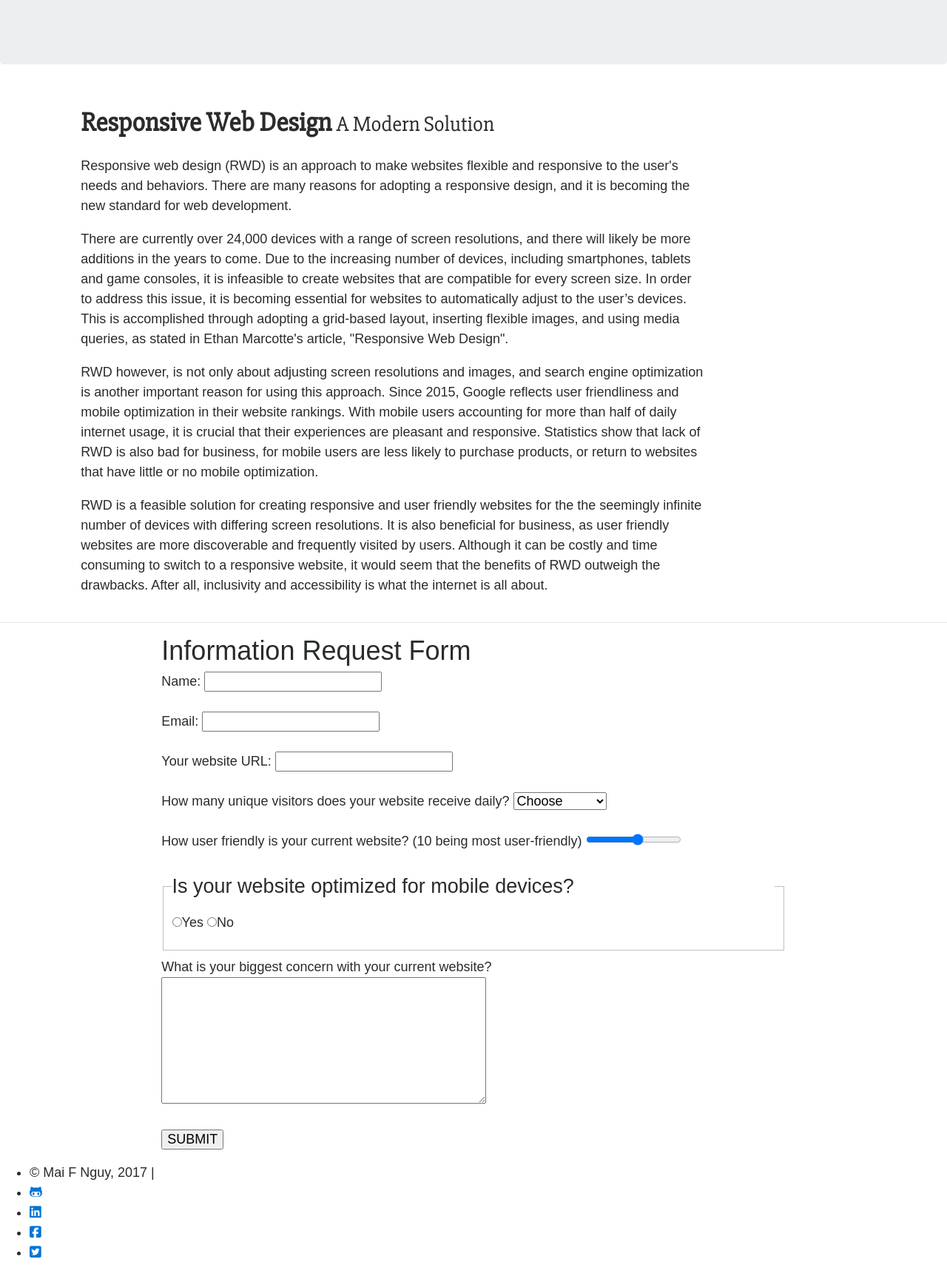
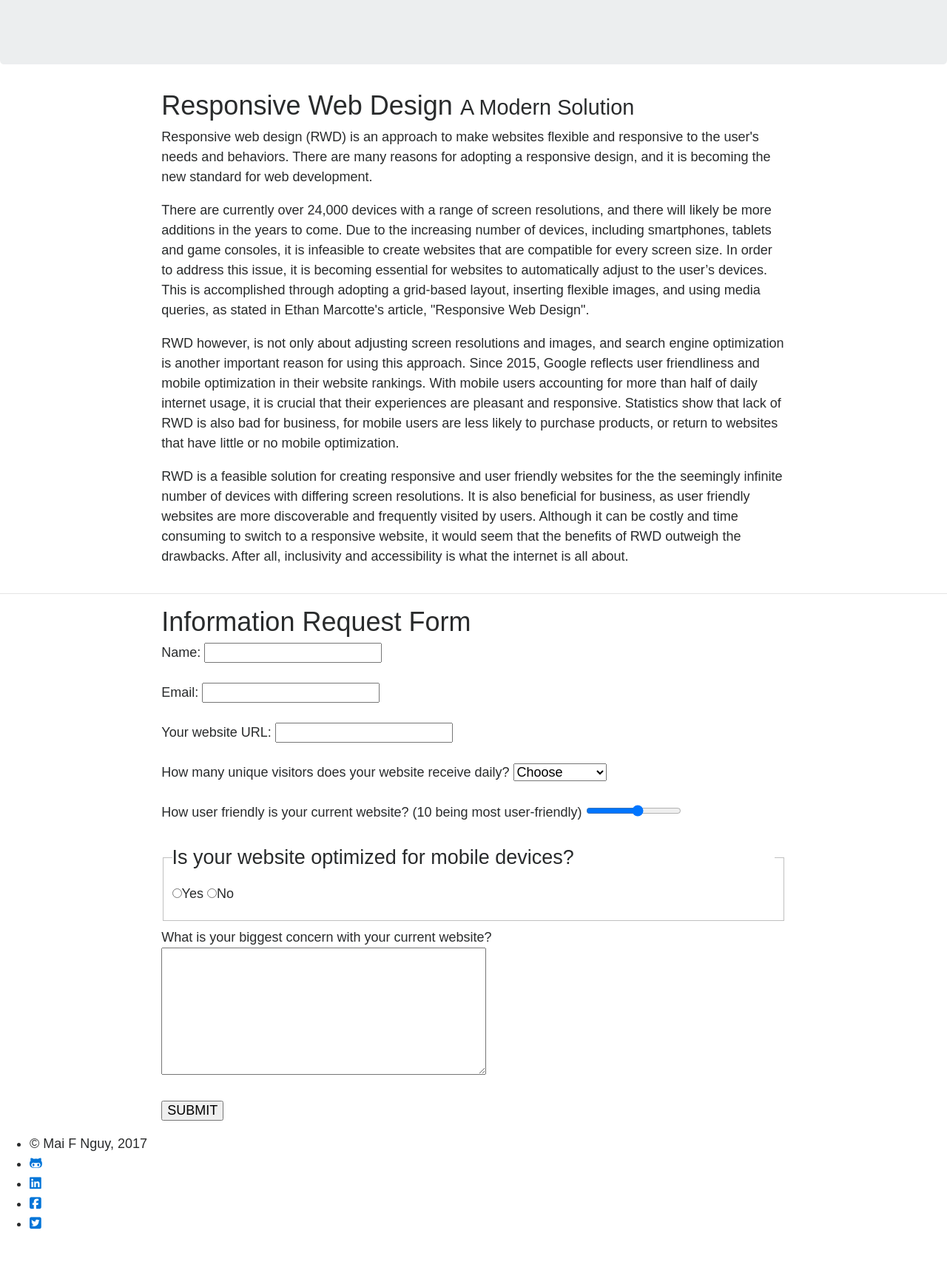
Before and after one commit to maifnguy/week2-hw, a plain HTML site: page index.html in a window 1280 px wide. Shown: the part 292-2017 px from the top of the page at 74% size. After the commit the page ends 1978 px from the top, so only its background shows below. Drawn offline with nearby package versions, Linux system fonts and the light colour scheme; a web font is replaced by a local one.

Commit message:
modifies the form

```diff
--- a/index.html
+++ b/index.html
@@ -22,29 +22,26 @@
 
   <body>
     <header>
-
       <!--  for screen readers  -->
       <a href="#content" class="offscreen">Skip to content</a>
 
       <div class="cover">
         <div class="jumbotron">
           <h1>Web Development Basics</h1>
-            <p>Please fill out the form for more details</p>
-            <p><a class="btn btn-primary btn-lg" href="#" role="button">Learn more</a></p>
+          <p>Please fill out the form for more details</p>
+          <p><a class="btn btn-primary btn-lg" href="#form" role="button">Learn more</a></p>
         </div>
-
       </div>
     </header>
-
 
     <article>
       <div id="content"></div>
 
       <div class="row">
-        <div class="col-1"></div>
+        <div class="col-2"></div>
         <div class="col-8">
           <div class="page-header">
-            <h1>Responsive Web Design <small>A Modern Solution</small></h1>
+            <h2>Responsive Web Design <small>A Modern Solution</small></h2>
           </div>
           <p>
             Responsive web design (RWD) is an approach to make websites flexible and responsive to the user's needs and behaviors. There are many reasons for adopting a responsive design, and it is becoming the new standard for web development.
@@ -59,19 +56,19 @@
             RWD is a feasible solution for  creating responsive and user friendly websites for the the seemingly infinite number of devices with differing screen resolutions. It is also beneficial for business, as user friendly websites are more discoverable and frequently visited by users. Although it can be costly and time consuming to switch to a responsive website, it would seem that the benefits of RWD outweigh the drawbacks. After all, inclusivity and accessibility is what the internet is all about.
           </p>
         </div>
-        <div class="col-1"></div>
+        <div class="col-2"></div>
       </div>
     </article>
 
     <hr>
 
     <section id="form">
-
       <div class="row">
         <div class="col-2"></div>
         <div class="col-8">
-          <h2>Information Request Form</h2>
+
           <form>
+            <h2>Information Request Form</h2>
             <div class="form-group">
               <label>Name:
                 <input type="text" name="name" required>
@@ -130,7 +127,6 @@
             <div class="form-group">
               <input type="submit" value="SUBMIT" name="submit">
             </div>
-
           </form>
 
         </div>
@@ -141,7 +137,7 @@
 
     <footer>
       <ul>
-        <li>&copy; Mai F Nguy, 2017 &#124;</li>
+        <li>&copy; Mai F Nguy, 2017</li>
 
         <!--  Social Media Icons  -->
         <li><a href="https://github.com/maifnguy" target="_blank"><i class="fa fa-github-alt" aria-hidden="true"></i></a></li>
@@ -150,5 +146,5 @@
         <li><a href="#" target="_blank"><i class="fa fa-twitter-square" aria-hidden="true"></i></a></li>
       </ul>
     </footer>
-
   </body>
+</html>
```
